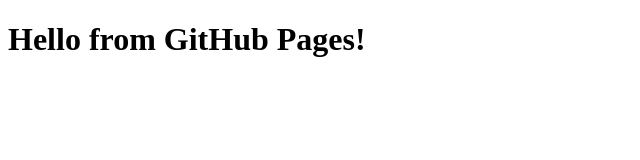
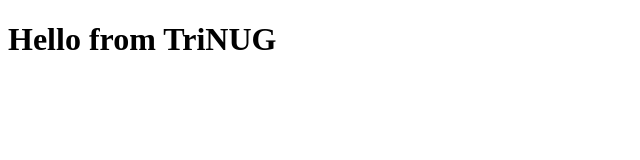
Before and after one commit to remrobem/deploy_website, a plain HTML site: page index.html in a window 1280 px wide. Shown: the whole page, without its empty margins (0-640 px from the left). Drawn offline with Linux system fonts and the light colour scheme.

Commit message:
change index.html

```diff
--- a/index.html
+++ b/index.html
@@ -8,6 +8,6 @@
   <title>My first page</title>
 </head>
 <body>
-  <h1>Hello from GitHub Pages!</h1>
+  <h1>Hello from TriNUG</h1>
 </body>
 </html>
```
Also changed, not shown: 1 other file.
